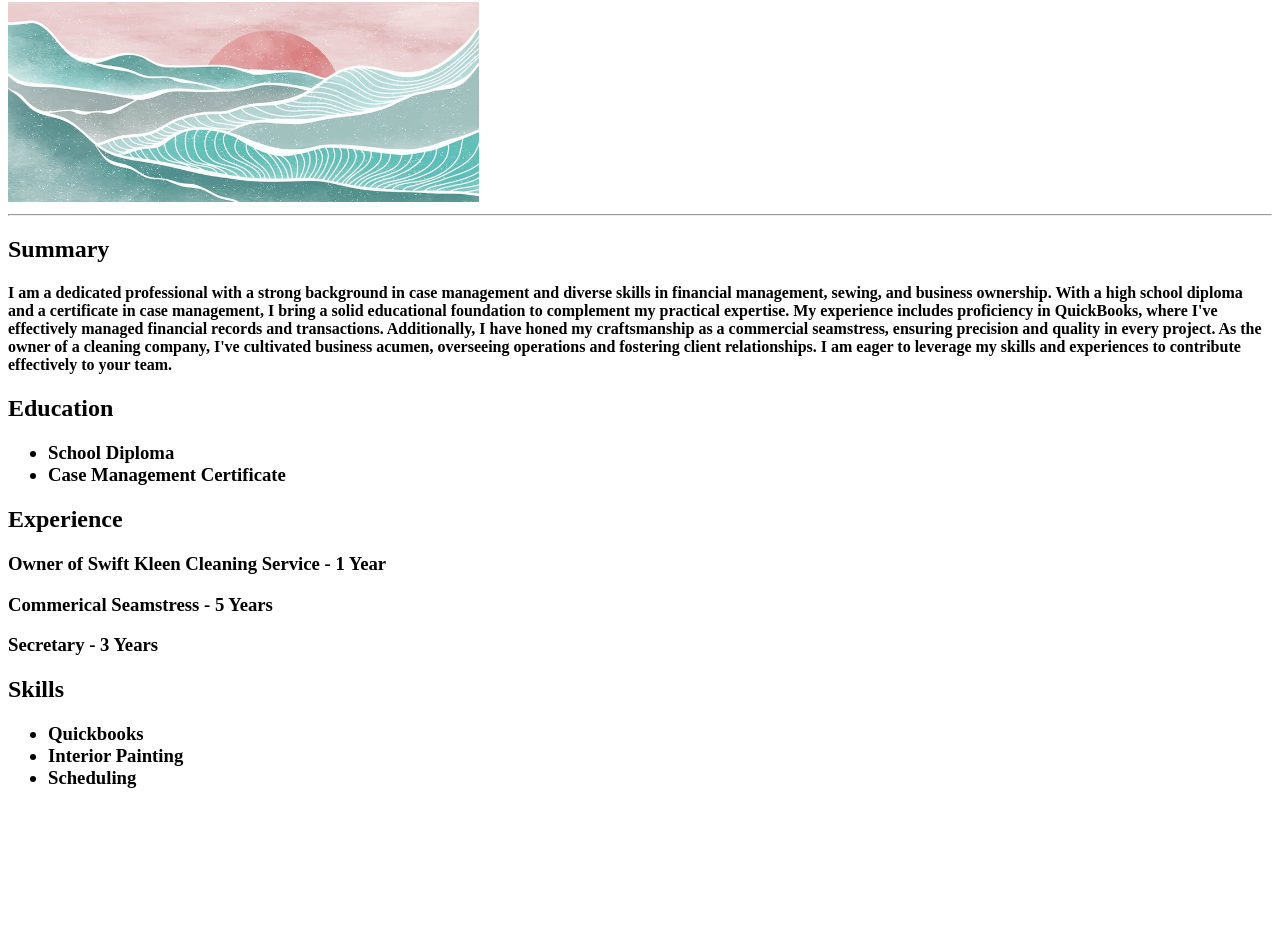
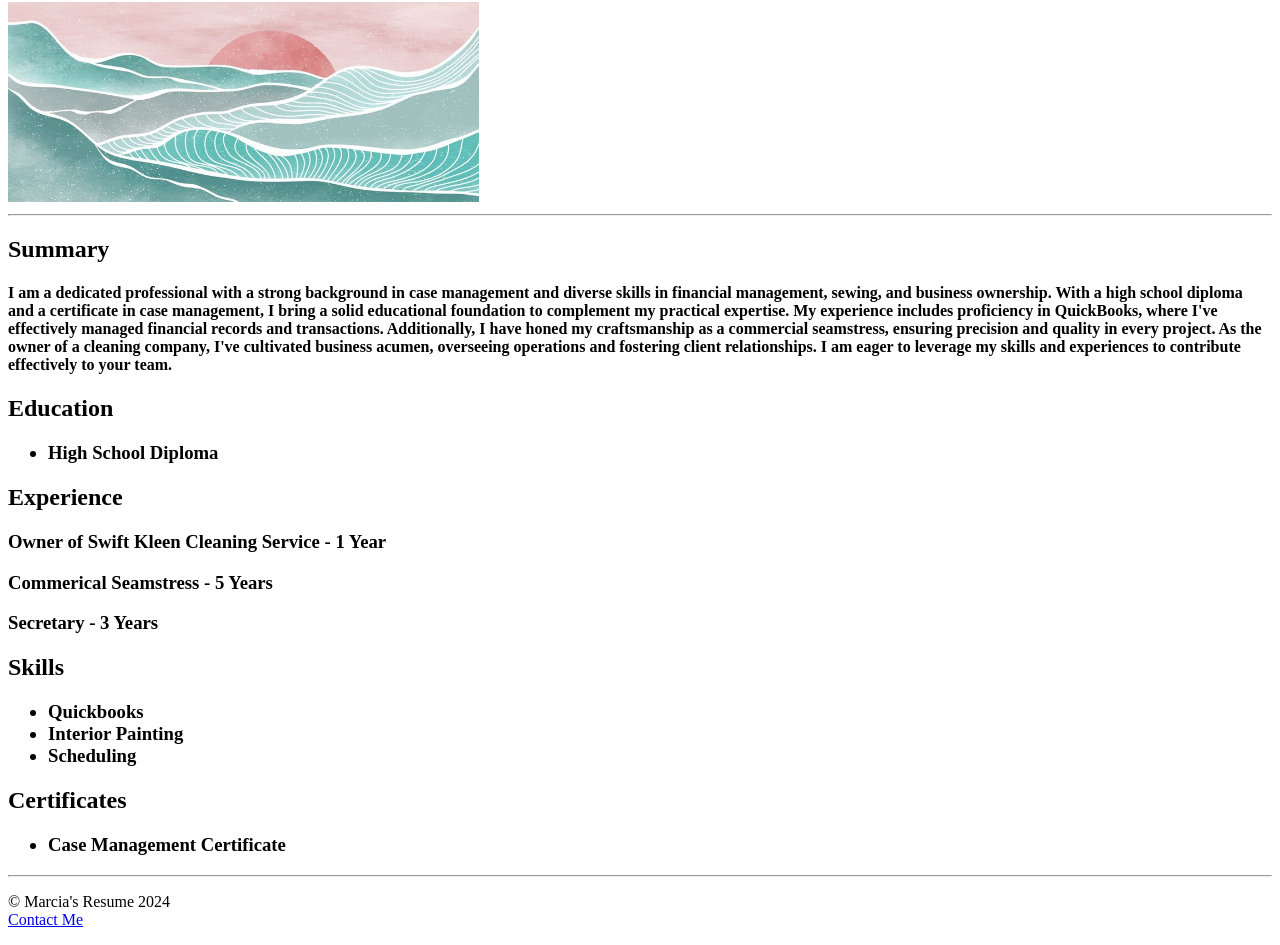
Before and after one commit to becauseyoutoldmeto/html-portfolio, a plain HTML site: page Capstone 1/index.html in a window 1280 px wide. Shown: the part 78-1023 px from the top of the page. Before the commit the page ends 886 px from the top, so only its background shows below. Drawn offline with Linux system fonts and the light colour scheme.

Commit message:
Add files via upload

```diff
--- a/Capstone 1/index.html
+++ b/Capstone 1/index.html
@@ -24,8 +24,8 @@ alt="minimalist style picture of a sunset over the ocean"/>
 <h2>Education</h2>
 <h3>
 <ul>
-    <li>School Diploma</li>
-    <li>Case Management Certificate</li>
+    <li>High School Diploma</li>
+
 </ul>
 </h3>
 <h2>Experience</h2>
@@ -41,3 +41,17 @@ alt="minimalist style picture of a sunset over the ocean"/>
     <li>Scheduling</li>
 </ul>
 </h3>
+
+<h2>Certificates</h2>
+<h3>
+<ul>
+    <li>Case Management Certificate</li>
+</ul>
+</h3>
+<hr />
+<footer>
+    <p>© Marcia's Resume 2024 <br />
+      <a href="https://g.co/kgs/Qj87FuA">Contact Me
+      </a>
+    </p>
+</footer>
```
